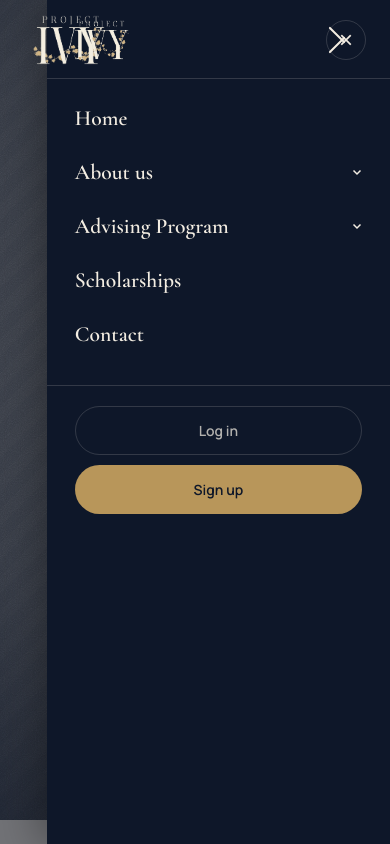
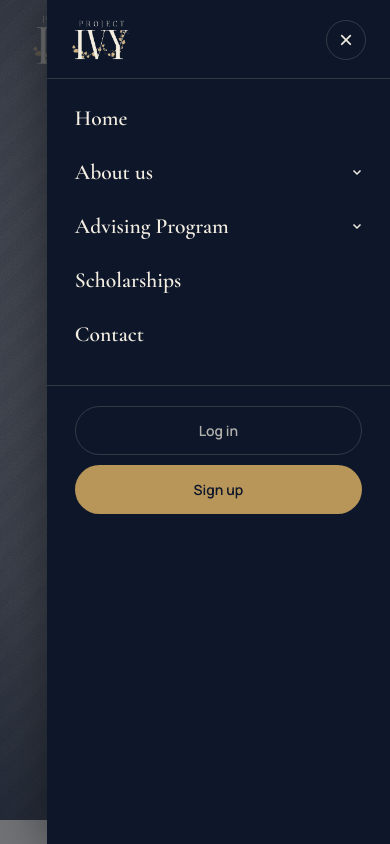
Before and after one commit to dphearom/projectIvy, a Next.js app: page / in a window 390 px wide. Both pictures are taken after a click on the button 337 px from the left and 40 px from the top of the page. Shown: the top 844 px of the page. Built offline with nearby package versions, Linux system fonts and the light colour scheme.

Commit message:
fix mobile nav bar view

```diff
--- a/components/Navbar.tsx
+++ b/components/Navbar.tsx
@@ -295,7 +295,7 @@ const Navbar = () => {
       <div
         ref={mobileMenuRef}
         className={cn(
-          "fixed top-0 right-0 bottom-0 z-49",
+          "fixed top-0 right-0 bottom-0 z-56",
           "w-[min(360px,88vw)] bg-(--ink-2) text-cream",
           "overflow-y-auto py-5 pb-8",
           "shadow-[-8px_0_40px_rgba(0,0,0,0.35)]",
@@ -399,7 +399,7 @@ const Navbar = () => {
       {menuOpen && (
         <button
           type="button"
-          className="fixed inset-0 z-48 border-none p-0 bg-[rgba(8,15,30,0.55)] cursor-pointer"
+          className="fixed inset-0 z-55 border-none p-0 bg-[rgba(8,15,30,0.55)] cursor-pointer"
           aria-label="Close menu"
           onClick={() => setMenuOpen(false)}
         />
```
